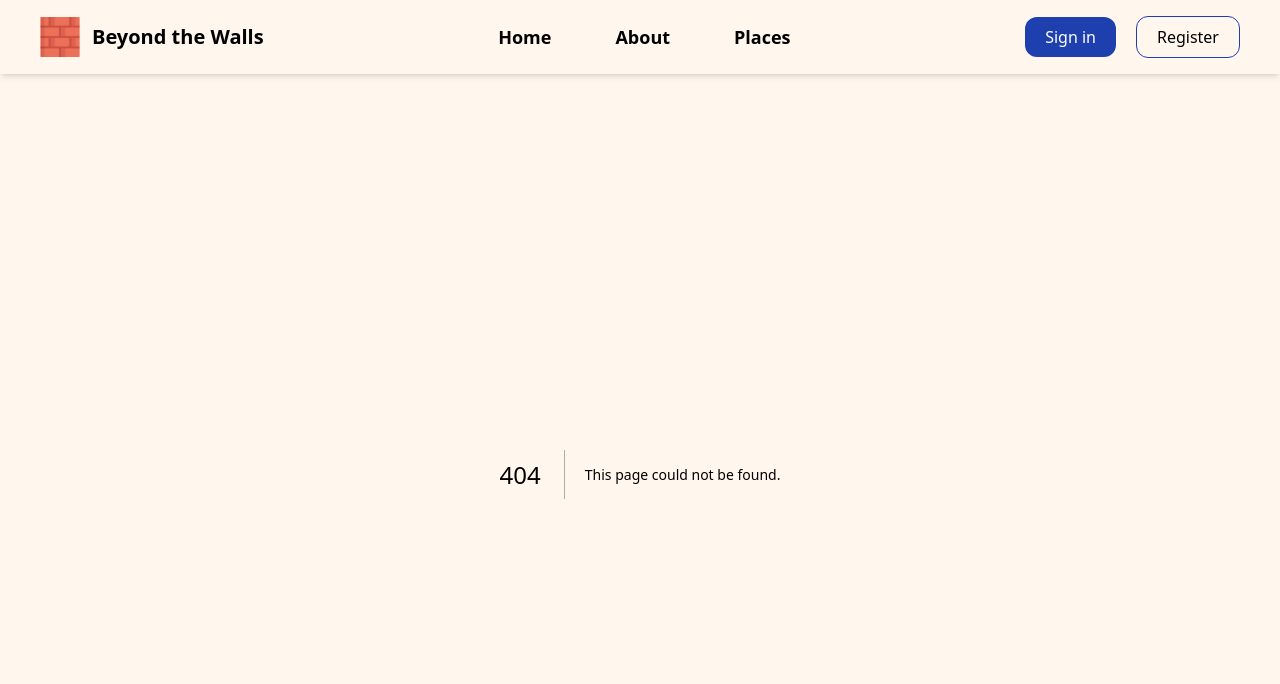
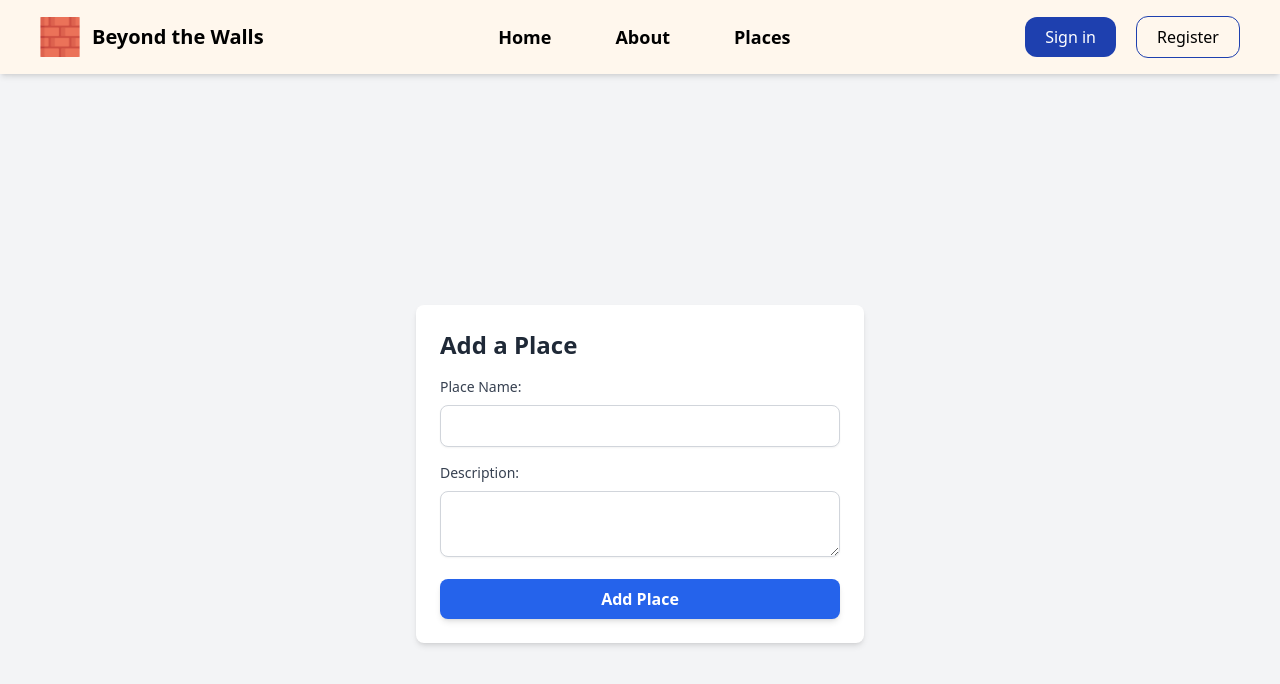
Before and after one commit to IEMDomain04/Beyond-The-Walls, a Next.js app: page /admin in a window 1280 px wide. Before the commit this address had no page. Shown: the top 684 px of the page. Built offline with nearby package versions, Linux system fonts and the light colour scheme.

Commit message:
Added Firebase + Create Function Admin

```diff
--- a/package.json
+++ b/package.json
@@ -9,6 +9,7 @@
     "lint": "next lint"
   },
   "dependencies": {
+    "firebase": "^11.1.0",
     "next": "15.1.2",
     "react": "^19.0.0",
     "react-dom": "^19.0.0"
--- /dev/null
+++ b/src/app/admin/page.tsx
@@ -0,0 +1,75 @@
+"use client"
+
+import React, { useState } from "react";
+import { collection, addDoc } from "firebase/firestore";
+import { db } from "@/database/firebaseConfig";
+
+function Admin() {
+  const [place, setPlace] = useState("");
+  const [description, setDescription] = useState("");
+
+  const handleSubmit = async (e: React.FormEvent) => {
+    e.preventDefault();
+    try {
+      const docRef = await addDoc(collection(db, "Places"), {
+        place: place.trim(),
+        description: description.trim(),
+      });
+      alert("Place added with ID: " + docRef.id);
+      setPlace("");
+      setDescription("");
+    } catch (error: any) {
+      console.error("Error adding place: ", error);
+      alert("Error adding place: " + error.message);
+    }
+  };
+
+  return (
+    <div className="min-h-screen bg-gray-100 flex items-center justify-center">
+      <div className="w-full max-w-md bg-white shadow-md rounded-lg p-6">
+        <h1 className="text-2xl font-bold text-gray-800 mb-4">Add a Place</h1>
+        <form onSubmit={handleSubmit} className="space-y-4">
+          <div>
+            <label
+              htmlFor="place"
+              className="block text-sm font-medium text-gray-700 mb-2"
+            >
+              Place Name:
+            </label>
+            <input
+              type="text"
+              id="place"
+              value={place}
+              onChange={(e) => setPlace(e.target.value)}
+              required
+              className="w-full px-3 py-2 border border-gray-300 rounded-lg shadow-sm focus:outline-none focus:ring-2 focus:ring-blue-500 focus:border-blue-500"
+            />
+          </div>
+          <div>
+            <label
+              htmlFor="description"
+              className="block text-sm font-medium text-gray-700 mb-2"
+            >
+              Description:
+            </label>
+            <textarea
+              id="description"
+              value={description}
+              onChange={(e) => setDescription(e.target.value)}
+              required
+              className="w-full px-3 py-2 border border-gray-300 rounded-lg shadow-sm focus:outline-none focus:ring-2 focus:ring-blue-500 focus:border-blue-500"
+            ></textarea>
+          </div>
+          <button
+            type="submit"
+            className="w-full bg-blue-600 text-white font-semibold py-2 px-4 rounded-lg shadow-md hover:bg-blue-700 focus:outline-none focus:ring-2 focus:ring-blue-500 focus:ring-offset-2"
+          >
+            Add Place
+          </button>
+        </form>
+      </div>
+    </div>
+  );
+}
+
+export default Admin;
--- a/src/app/page.tsx
+++ b/src/app/page.tsx
@@ -24,7 +24,7 @@ export default function Homepage() {
             <button
               className="py-3 px-9 text-white rounded cursor-pointer duration-300 bg-orange-600 hover:bg-orange-800 max-sm:"
               type="button"
-              onClick={() => handleNavigation('/places')}
+              onClick={() => handleNavigation('/admin')}
             >
               See places
             </button>
--- /dev/null
+++ b/src/database/firebaseConfig.ts
@@ -0,0 +1,14 @@
+import { initializeApp } from "firebase/app";
+import { getFirestore } from "firebase/firestore";
+import { getAuth } from "firebase/auth";
+// TODO: Add SDKs for Firebase products that you want to use
+// https://firebase.google.com/docs/web/setup#available-libraries
+// Your web app's Firebase configuration
+// For Firebase JS SDK v7.20.0 and later, measurementId is optional
+const firebaseConfig = {
+
+};
+// Initialize Firebase
+const app = initializeApp(firebaseConfig);
+export const db = getFirestore(app);
+export const auth = getAuth(app);
```
Also changed, not shown: 1 other file (tests, documents, lock files or other folders).
